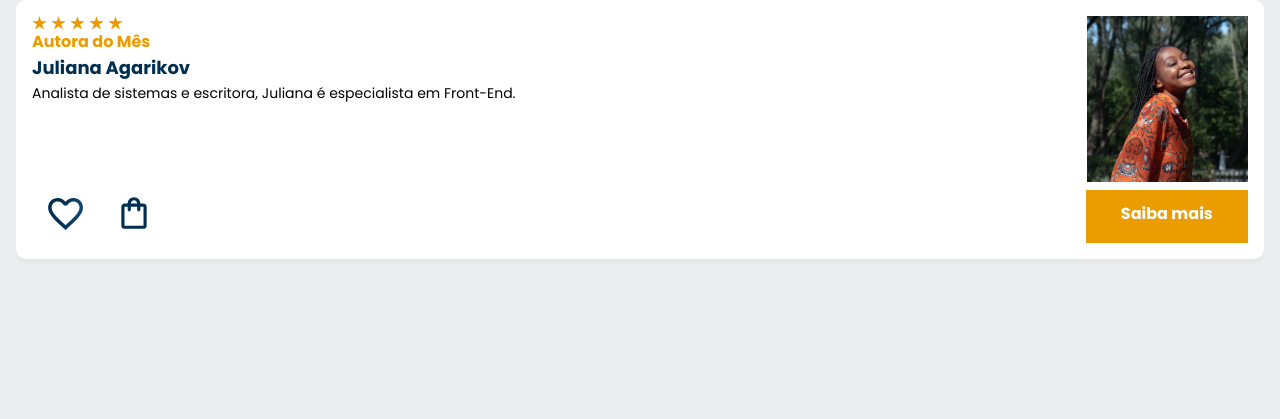
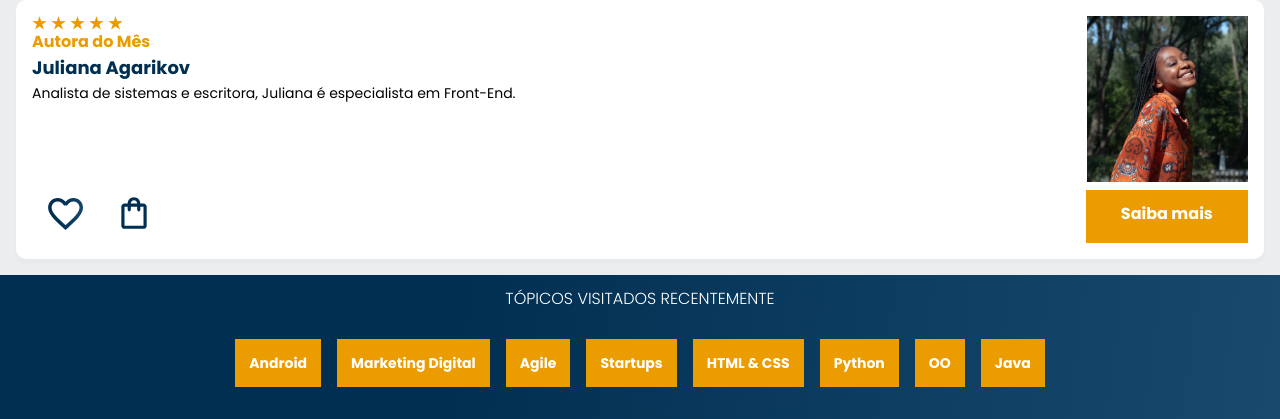
Before and after one commit to LucianoModest0/curso_mobile-first, a plain HTML site: page index.html in a window 1280 px wide. Shown: the part 1911-2330 px from the top of the page. Before the commit the page ends 2186 px from the top, so only its background shows below. Drawn offline with nearby package versions, Linux system fonts and the light colour scheme.

Commit message:
add topics section

```diff
--- /dev/null
+++ b/assets/css/_topicos.scss
@@ -0,0 +1,30 @@
+.topicos {
+    background: $linear-gradient-blue;
+    text-align: center;
+    padding: 1em 0;
+}
+
+.topicos__titulo {
+    color: $white;
+    font-weight: 300;
+    margin-bottom: 1em;
+}
+
+.topicos__lista {
+    display: flex;
+    flex-wrap: wrap;
+    justify-content: center;
+}
+
+.topicos__item {
+    margin: 2em 0.5em;
+}
+
+.topicos__link {
+    color: $white;
+    background-color: $mustard;
+    text-decoration: none;
+    padding: 1em;
+    font-size: 14px;
+    font-weight: 700;
+}
--- a/assets/css/style.scss
+++ b/assets/css/style.scss
@@ -3,3 +3,4 @@
 @import '_header';
 @import '_banner';
 @import '_carrossel';
+@import '_topicos';
--- a/index.html
+++ b/index.html
@@ -140,6 +140,37 @@
         </div>
     </section>
 
+    <section class="topicos">
+        <h2 class="topicos__titulo">TÓPICOS VISITADOS RECENTEMENTE</h2>
+        <ul class="topicos__lista">
+            <li class="topicos__item">
+                <a href="" class="topicos__link">Android</a>
+            </li>
+            <li class="topicos__item">
+                <a href="" class="topicos__link">Marketing Digital</a>
+            </li>
+            <li class="topicos__item">
+                <a href="" class="topicos__link">Agile</a>
+            </li>
+            <li class="topicos__item">
+                <a href="" class="topicos__link">Startups</a>
+            </li>
+            <li class="topicos__item">
+                <a href="" class="topicos__link">HTML & CSS</a>
+            </li>
+            <li class="topicos__item">
+                <a href="" class="topicos__link">Python</a>
+            </li>
+            <li class="topicos__item">
+                <a href="" class="topicos__link">OO</a>
+            </li>
+            <li class="topicos__item">
+                <a href="" class="topicos__link">Java</a>
+            </li>
+        </ul>
+
+    </section>
+
 
 
     <script src="https://unpkg.com/swiper@8/swiper-bundle.min.js"></script>
```
Also changed, not shown: assets/css/style.css, 1 other file.
